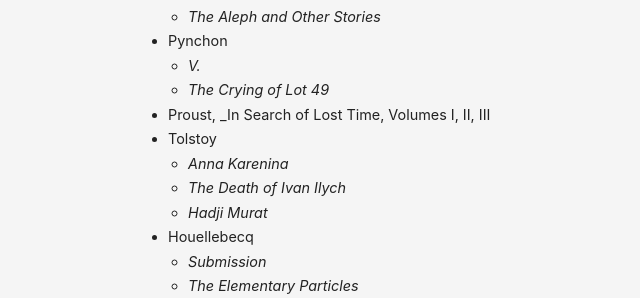
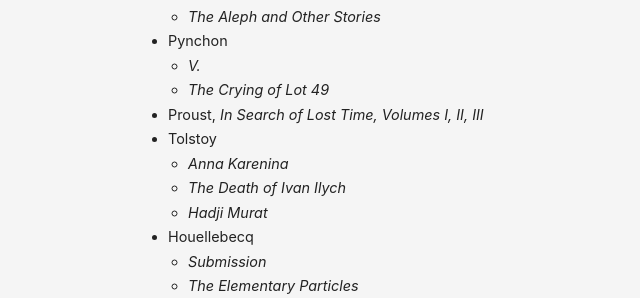
Before and after one commit to danschlz/danschulz.github.io, a Jekyll site: the page built from books.md, in a window 1280 px wide and 900 px high, scrolled down 3612 px. Shown: the part 154-452 px from the top of the window, without its empty margins (212-852 px from the left). Built offline with Jekyll 4.4.1, drawn with Linux system fonts in a browser that asks for light colours.

```diff
--- a/books.md
+++ b/books.md
@@ -152,7 +152,7 @@ Jump to:
 - Pynchon
   - _V._
   - _The Crying of Lot 49_
-- Proust, _In Search of Lost Time, Volumes I, II, III
+- Proust, _In Search of Lost Time, Volumes I, II, III_
 - Tolstoy
   - _Anna Karenina_
   - _The Death of Ivan Ilych_
```
